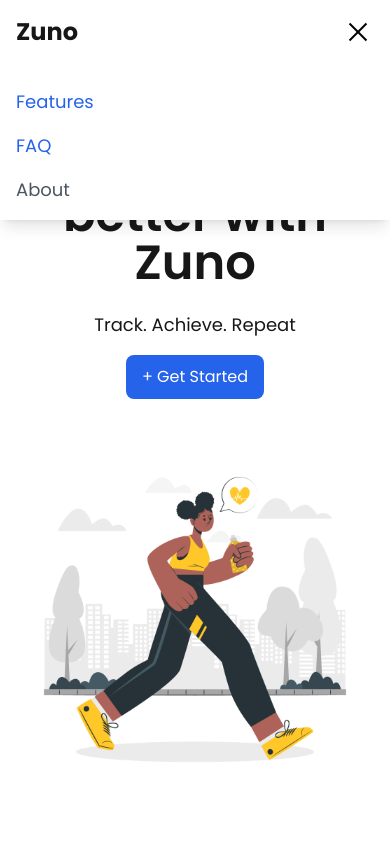
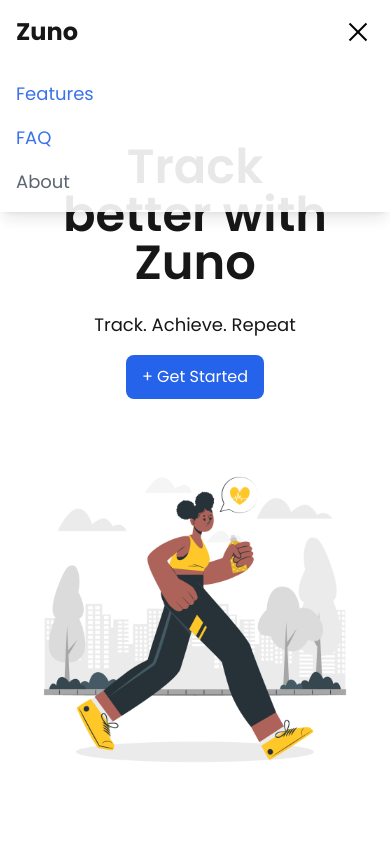
Before and after one commit to gyimadu/habit-tracker, a Next.js app: page / in a window 390 px wide. Both pictures are taken after a click on the button "Toggle menu". Shown: the top 844 px of the page. Built offline with nearby package versions, Linux system fonts and the light colour scheme.

Commit message:
minor changes to menu view on mobile

```diff
--- a/src/components/NavBar.tsx
+++ b/src/components/NavBar.tsx
@@ -72,8 +72,8 @@ export default function NavBar() {
 
       {/* Mobile Menu */}
       <div
-        className={`md:hidden fixed top-[4.5rem] left-0 right-0 bg-white shadow-lg transition-all duration-300 ease-in-out transform ${
-          isMenuOpen ? 'translate-y-0 opacity-100' : '-translate-y-4 opacity-0 pointer-events-none'
+        className={`md:hidden fixed top-[4rem] left-0 right-0 bg-white shadow-lg transition-all duration-300 ease-in-out transform ${
+          isMenuOpen ? 'translate-y-0 opacity-90' : '-translate-y-4 opacity-0 pointer-events-none'
         }`}
       >
         <div className="container mx-auto px-4 py-4">
```
